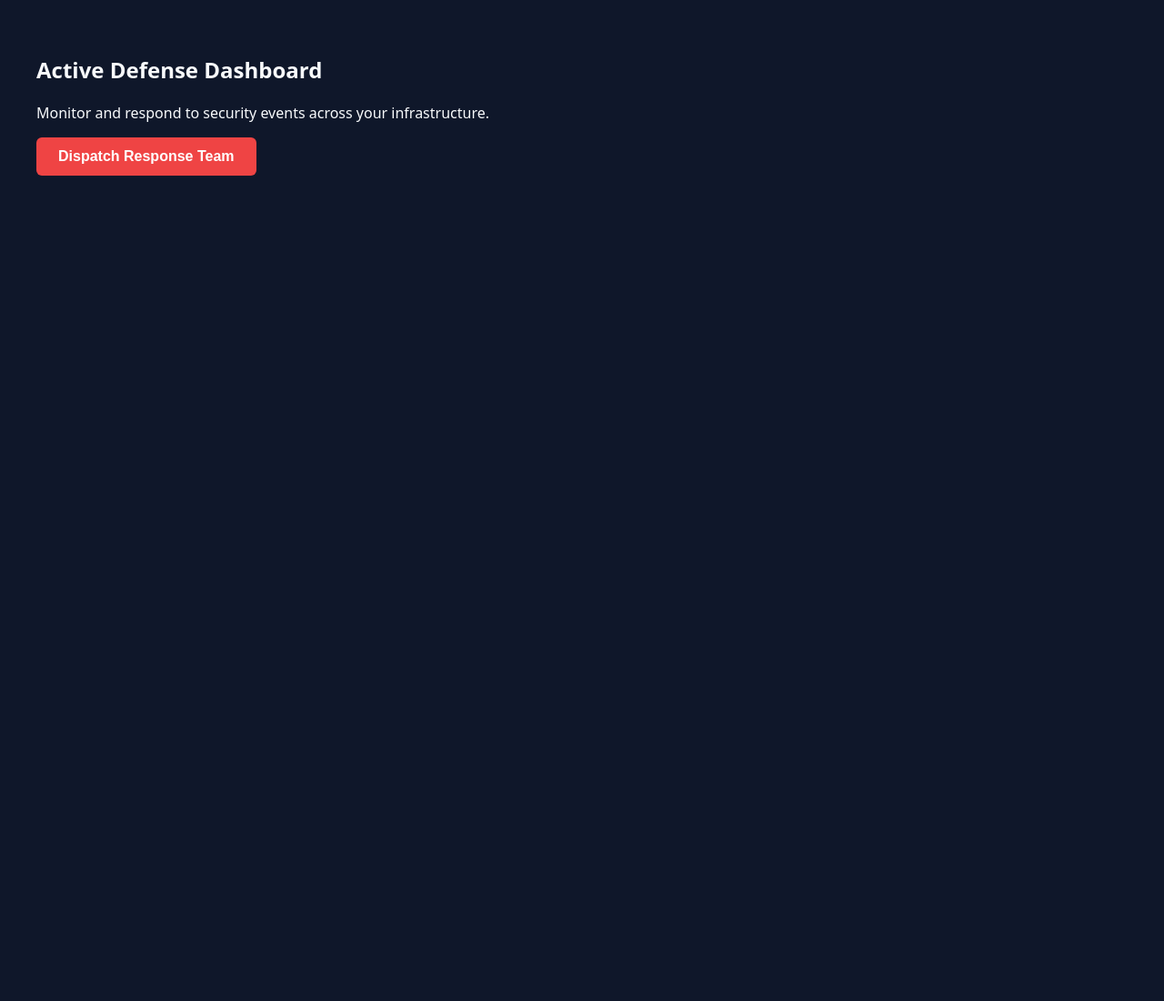
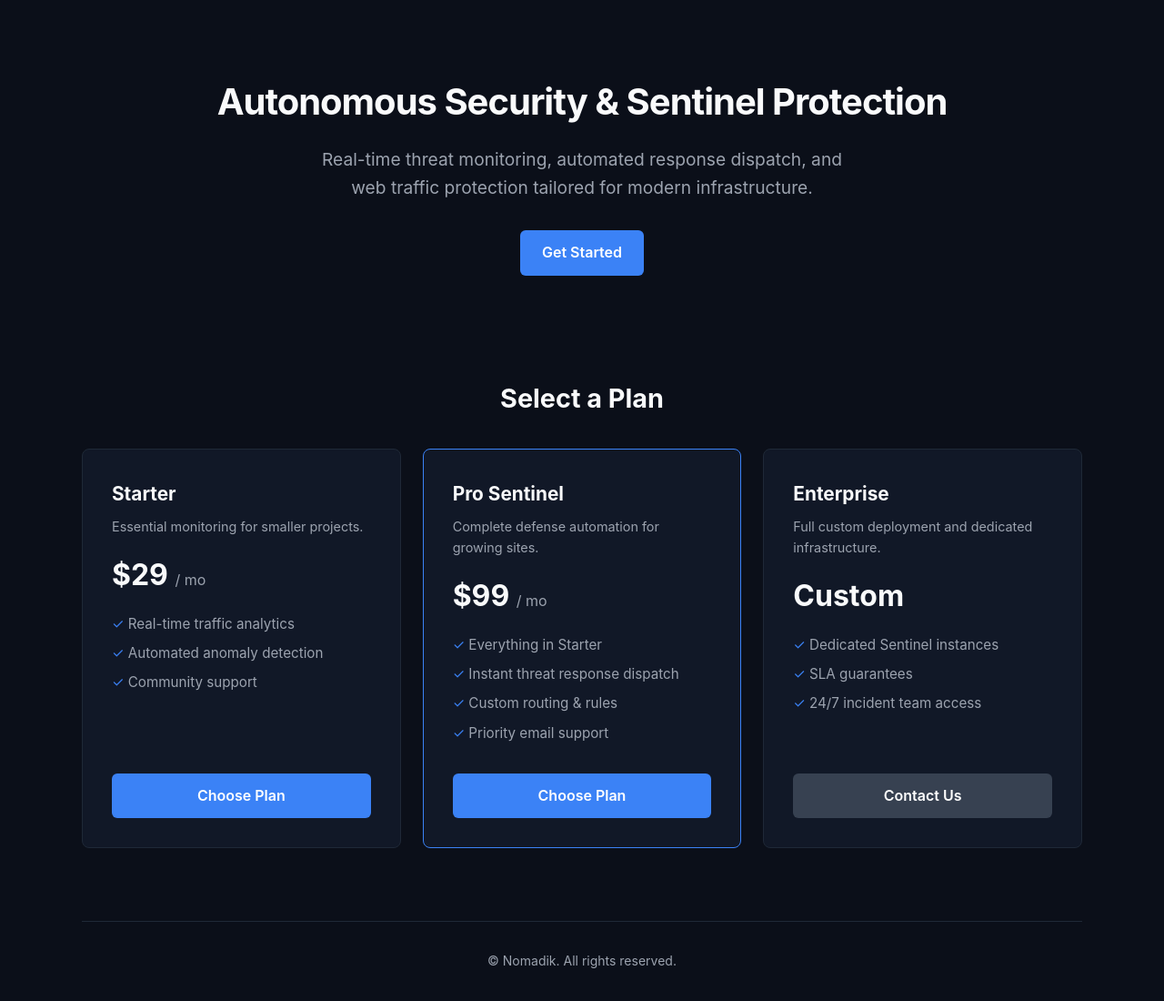
Before and after one commit to tak3bak/nomadik-sentinel-frontend, a website: page index.html in a window 1280 px wide. Shown: the whole page at 91% size. Before the commit the page ends 800 px from the top, so only its background shows below. Drawn offline with Linux system fonts and the light colour scheme.

Commit message:
Revise title and improve layout with new pricing section
Updated the title and enhanced styling variables for better UI consistency. Removed deprecated button and added a new pricing section with plans.

```diff
--- a/index.html
+++ b/index.html
@@ -3,65 +3,200 @@
 <head>
     <meta charset="UTF-8">
     <meta name="viewport" content="width=device-width, initial-scale=1.0">
-    <title>Nomadik Security Sentinel</title>
+    <title>Nomadik - Autonomous Infrastructure & Security</title>
     <style>
-        body {
-            font-family: system-ui, -apple-system, sans-serif;
-            padding: 2rem;
-            background-color: #0f172a;
-            color: #f8fafc;
+        :root {
+            --bg-color: #0b0f19;
+            --card-bg: #111827;
+            --accent-color: #3b82f6;
+            --text-main: #f9fafb;
+            --text-muted: #9ca3af;
+            --border-color: #1f2937;
         }
 
-        .dispatch-btn {
-            background-color: #ef4444;
-            color: white;
-            padding: 12px 24px;
-            border: none;
-            border-radius: 6px;
-            cursor: pointer;
-            font-weight: bold;
-            font-size: 16px;
+        * {
+            box-sizing: border-box;
+            margin: 0;
+            padding: 0;
+            font-family: -apple-system, BlinkMacSystemFont, "Segoe UI", Roboto, sans-serif;
+        }
+
+        body {
+            background-color: var(--bg-color);
+            color: var(--text-main);
+            line-height: 1.6;
+            padding: 2rem 1rem;
+        }
+
+        .container {
+            max-width: 1100px;
+            margin: 0 auto;
+        }
+
+        header {
+            text-align: center;
+            padding: 3rem 1rem;
+        }
+
+        h1 {
+            font-size: 2.5rem;
+            font-weight: 700;
+            margin-bottom: 1rem;
+            letter-spacing: -0.025em;
+        }
+
+        p.subtitle {
+            font-size: 1.2rem;
+            color: var(--text-muted);
+            max-width: 600px;
+            margin: 0 auto 2rem;
+        }
+
+        .cta-button {
+            display: inline-block;
+            background-color: var(--accent-color);
+            color: #ffffff;
+            padding: 0.75rem 1.5rem;
+            border-radius: 0.375rem;
+            text-decoration: none;
+            font-weight: 600;
             transition: background-color 0.2s ease;
         }
 
-        .dispatch-btn:hover {
-            background-color: #dc2626;
+        .cta-button:hover {
+            background-color: #2563eb;
         }
 
-        .dispatch-btn:disabled {
-            background-color: #475569;
-            cursor: not-allowed;
+        .pricing-section {
+            margin-top: 4rem;
         }
 
-        #dispatchStatus {
-            margin-top: 16px;
-            font-weight: 500;
-            min-height: 24px;
+        .pricing-section h2 {
+            text-align: center;
+            font-size: 1.8rem;
+            margin-bottom: 2rem;
+        }
+
+        .grid {
+            display: grid;
+            grid-template-columns: repeat(auto-fit, minmax(280px, 1fr));
+            gap: 1.5rem;
+        }
+
+        .card {
+            background-color: var(--card-bg);
+            border: 1px solid var(--border-color);
+            border-radius: 0.5rem;
+            padding: 2rem;
+            display: flex;
+            flex-direction: column;
+            justify-content: space-between;
+        }
+
+        .card h3 {
+            font-size: 1.3rem;
+            margin-bottom: 0.5rem;
+        }
+
+        .price {
+            font-size: 2rem;
+            font-weight: 700;
+            margin: 1rem 0;
+        }
+
+        .price span {
+            font-size: 1rem;
+            color: var(--text-muted);
+            font-weight: 400;
+        }
+
+        .features {
+            list-style: none;
+            margin-bottom: 2rem;
+        }
+
+        .features li {
+            color: var(--text-muted);
+            margin-bottom: 0.5rem;
+            font-size: 0.95rem;
+        }
+
+        .features li::before {
+            content: "✓ ";
+            color: var(--accent-color);
+        }
+
+        footer {
+            text-align: center;
+            margin-top: 5rem;
+            padding-top: 2rem;
+            border-top: 1px solid var(--border-color);
+            color: var(--text-muted);
+            font-size: 0.875rem;
         }
     </style>
 </head>
 <body>
 
-    <h2>Active Defense Dashboard</h2>
-    <p>Monitor and respond to security events across your infrastructure.</p>
+    <div class="container">
+        <header>
+            <h1>Autonomous Security & Sentinel Protection</h1>
+            <p class="subtitle">Real-time threat monitoring, automated response dispatch, and web traffic protection tailored for modern infrastructure.</p>
+            <a href="#pricing" class="cta-button">Get Started</a>
+        </header>
 
-    <button id="dispatchTeamBtn" class="dispatch-btn">Dispatch Response Team</button>
-    <div id="dispatchStatus"></div>
+        <section id="pricing" class="pricing-section">
+            <h2>Select a Plan</h2>
+            <div class="grid">
+                <div class="card">
+                    <div>
+                        <h3>Starter</h3>
+                        <p style="color: var(--text-muted); font-size: 0.9rem;">Essential monitoring for smaller projects.</p>
+                        <div class="price">$29 <span>/ mo</span></div>
+                        <ul class="features">
+                            <li>Real-time traffic analytics</li>
+                            <li>Automated anomaly detection</li>
+                            <li>Community support</li>
+                        </ul>
+                    </div>
+                    <a href="#" class="cta-button" style="text-align:center;">Choose Plan</a>
+                </div>
 
-    <script>
-        document.addEventListener('DOMContentLoaded', () => {
-            const dispatchBtn = document.getElementById('dispatchTeamBtn');
-            const statusDiv = document.getElementById('dispatchStatus');
+                <div class="card" style="border-color: var(--accent-color);">
+                    <div>
+                        <h3>Pro Sentinel</h3>
+                        <p style="color: var(--text-muted); font-size: 0.9rem;">Complete defense automation for growing sites.</p>
+                        <div class="price">$99 <span>/ mo</span></div>
+                        <ul class="features">
+                            <li>Everything in Starter</li>
+                            <li>Instant threat response dispatch</li>
+                            <li>Custom routing & rules</li>
+                            <li>Priority email support</li>
+                        </ul>
+                    </div>
+                    <a href="#" class="cta-button" style="text-align:center;">Choose Plan</a>
+                </div>
 
-            dispatchBtn.addEventListener('click', () => {
-                dispatchBtn.disabled = true;
-                dispatchBtn.innerText = 'Securing Checkout...';
-                statusDiv.innerText = 'Routing to 4-Hour Rapid Emergency Response & Remediation...';
-                statusDiv.style.color = '#38bdf8';
+                <div class="card">
+                    <div>
+                        <h3>Enterprise</h3>
+                        <p style="color: var(--text-muted); font-size: 0.9rem;">Full custom deployment and dedicated infrastructure.</p>
+                        <div class="price">Custom</div>
+                        <ul class="features">
+                            <li>Dedicated Sentinel instances</li>
+                            <li>SLA guarantees</li>
+                            <li>24/7 incident team access</li>
+                        </ul>
+                    </div>
+                    <a href="#" class="cta-button" style="text-align:center; background-color: #374151;">Contact Us</a>
+                </div>
+            </div>
+        </section>
 
-                window.location.href = 'https://buy.stripe.com/eVq8wObIaesHcAYbr1d7q05';
-            });
-        });
-    </script>
+        <footer>
+            &copy; Nomadik. All rights reserved.
+        </footer>
+    </div>
+
 </body>
 </html>
```
